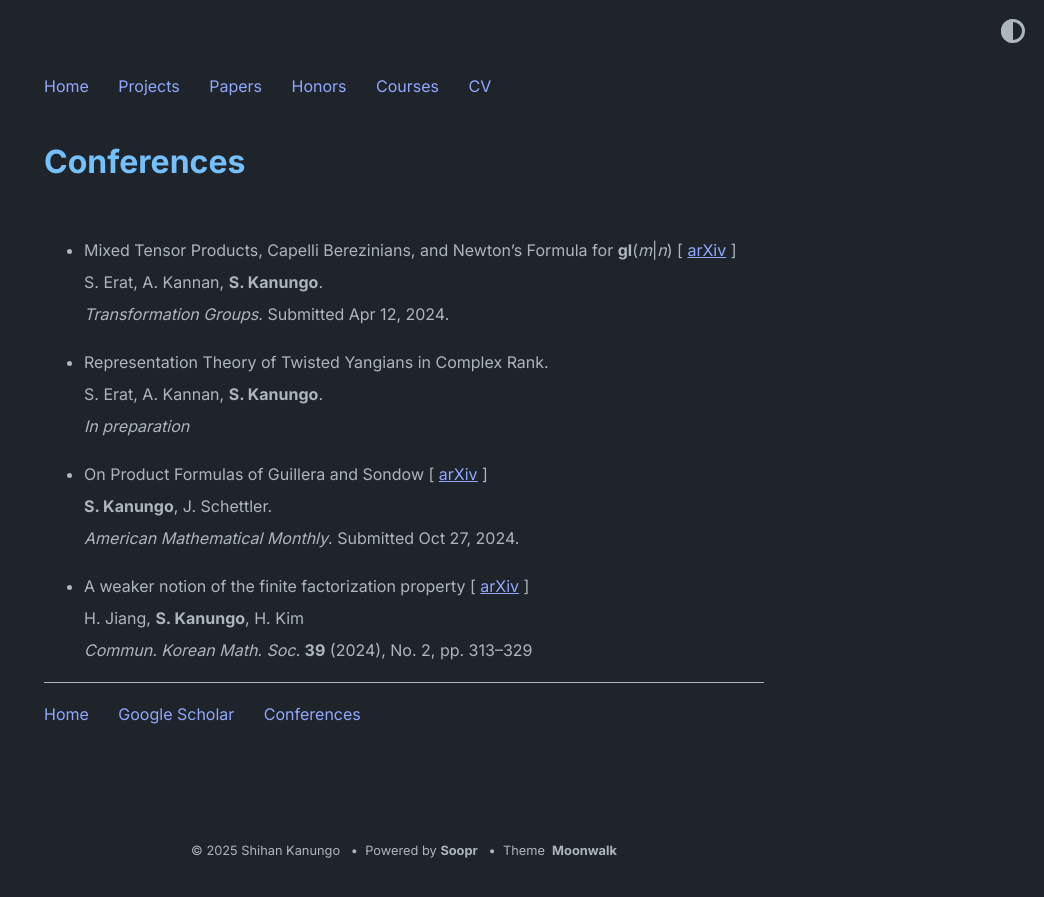
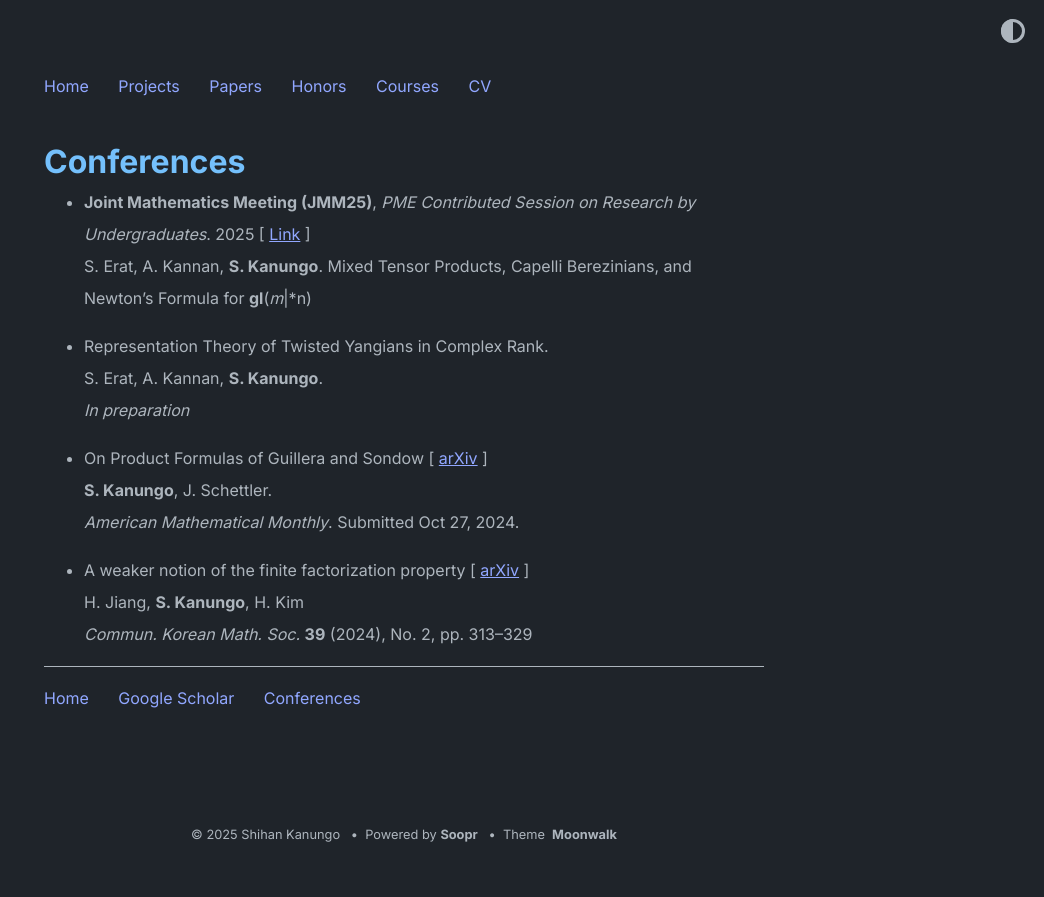
Before and after one commit to shihankanungo/shihankanungo.github.io, a Jekyll site: the page built from conferences.md, in a window 1280 px wide. Shown: the top 897 px of the page, without its empty margins (236-1280 px from the left). Built offline with Jekyll 4.4.1, drawn with Linux system fonts in a browser that asks for light colours.

Commit message:
Update conferences.md

```diff
--- a/conferences.md
+++ b/conferences.md
@@ -2,11 +2,10 @@
 layout: post
 title: Conferences
 ---
-<br />
 
-- Mixed Tensor Products, Capelli Berezinians, and Newton’s Formula for **gl**(*m*\|*n*) \[ [arXiv](https://arxiv.org/pdf/2409.02422) \] <br />
-  S. Erat, A. Kannan, **S. Kanungo**. <br />
-  *Transformation Groups*. Submitted Apr 12, 2024.
+
+- **Joint Mathematics Meeting (JMM25)**, *PME Contributed Session on Research by Undergraduates*. 2025 \[ [Link](https://meetings.ams.org/math/jmm2025/meetingapp.cgi/Paper/41233) \] <br />
+  S. Erat, A. Kannan, **S. Kanungo**. Mixed Tensor Products, Capelli Berezinians, and Newton’s Formula for **gl**(*m*\|*n) <br />
 
 - Representation Theory of Twisted Yangians in Complex Rank.  <br />
   S. Erat, A. Kannan, **S. Kanungo**. <br />
```
